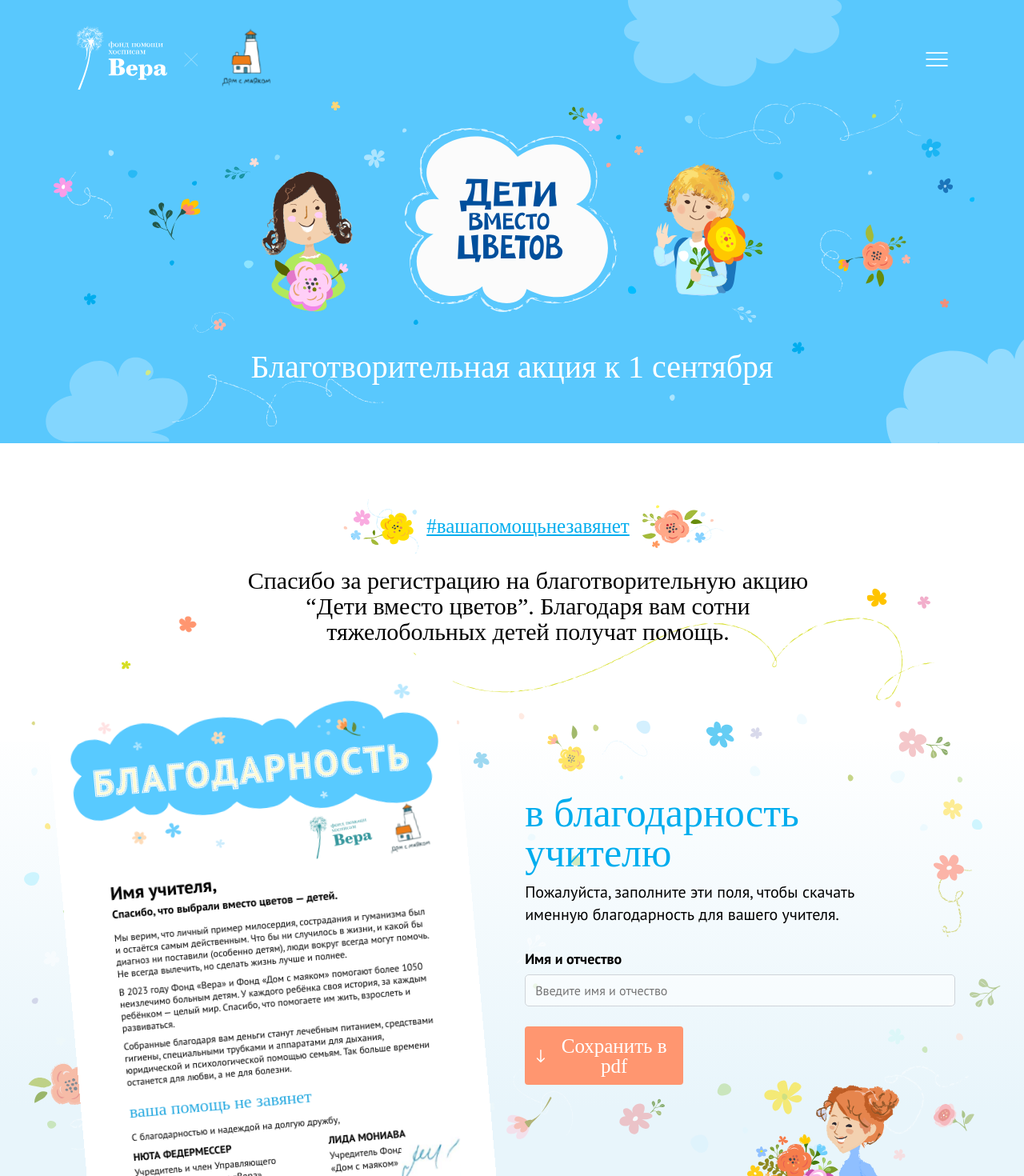
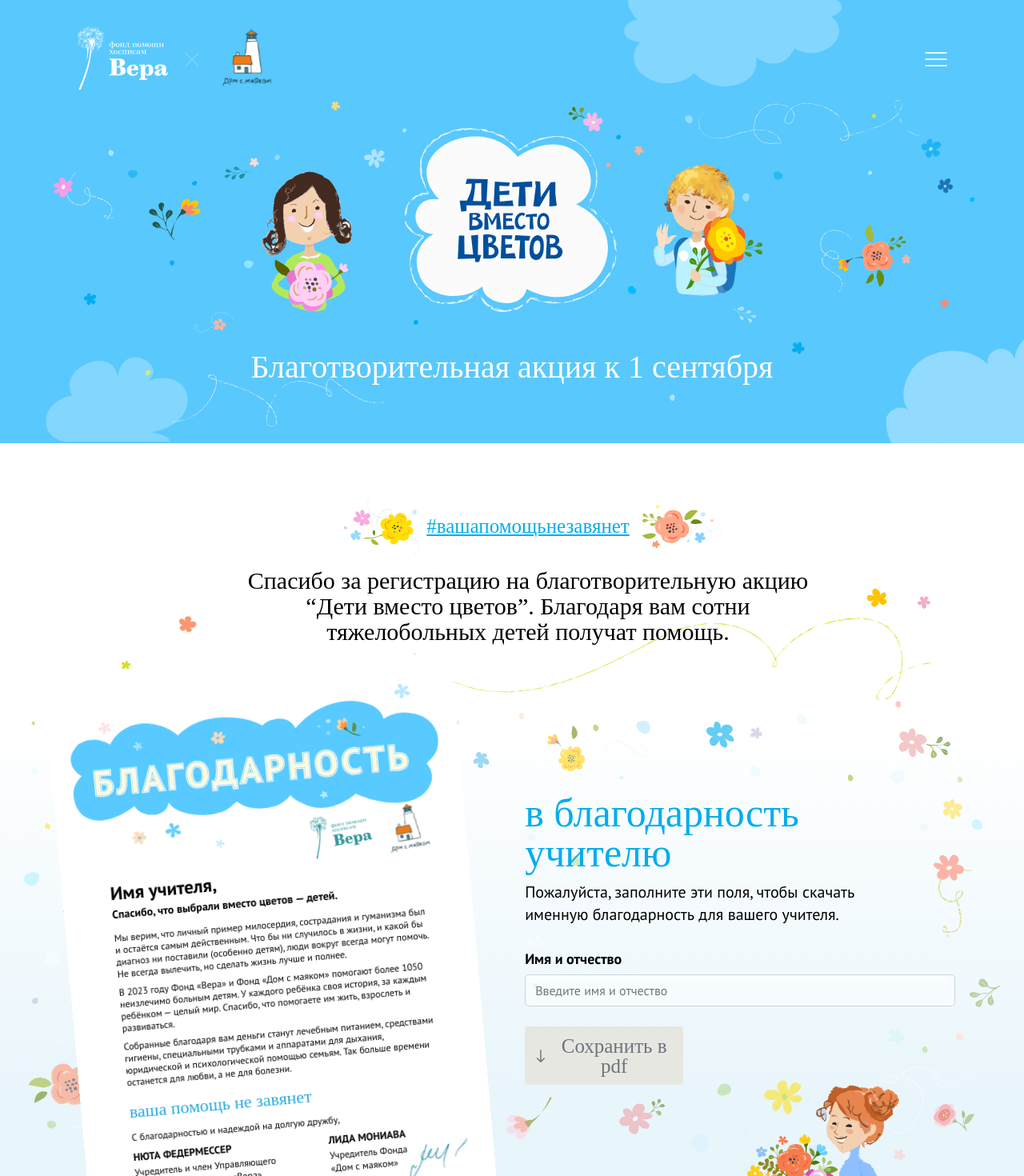
Before and after one commit to GlebMilovanov/dvc-fond-vera, a React (Create React App) app: page / in a window 1280 px wide. Shown: the top 1470 px of the page at 80% size. Built offline with nearby package versions, Linux system fonts and the light colour scheme.

Commit message:
feat: useForm hook

```diff
--- a/src/components/Footer/Footer.module.css
+++ b/src/components/Footer/Footer.module.css
@@ -3,7 +3,7 @@
   display: flex;
   justify-content: center;
   align-items: center;
-  padding: 12px 0;
+  padding: 12px 16px;
   color: #fff;
 }
 
--- a/src/components/Gratitude/Gratitude.module.css
+++ b/src/components/Gratitude/Gratitude.module.css
@@ -4,4 +4,5 @@
   background-image: url(../../images/gratitude-background-flowers.svg), url(../../images/gratitude-background-blue.svg);
   background-position: center top, bottom;
   background-repeat: no-repeat;
+  padding: 0 16px;
 }
--- a/src/components/Gratitude/GratitudeForm/GratitudeForm.module.css
+++ b/src/components/Gratitude/GratitudeForm/GratitudeForm.module.css
@@ -79,6 +79,9 @@
   background-color: #e7e7e1;
   color: #6c757d;
   cursor: default;
+}
+
+.disabled:hover {
   opacity: 1;
 }
 
--- a/src/components/Gratitude/GratitudeForm/index.js
+++ b/src/components/Gratitude/GratitudeForm/index.js
@@ -1,19 +1,16 @@
 import styles from './GratitudeForm.module.css';
 import saveActive from './images/save-active.svg';
-import saveDisabled from './images/save-disabled.svg'
-import teacher from './images/teacher.svg'
+import saveDisabled from './images/save-disabled.svg';
+import teacher from './images/teacher.svg';
+import { useForm } from '../../../hooks/useForm';
 
-export const GratitudeForm = ({ onNameChange, downloadPDF }) => {
-  const handleChange = event => {
-    setTimeout(() => {
-      onNameChange(event.target.value);
-    }, 1000);
-  };
+export const GratitudeForm = ({ name, onNameChange, downloadPDF }) => {
+  const initialValues = { name };
 
-  const handleSubmit = (event) => {
-    event.preventDefault()
-    downloadPDF()
-  }
+  const { values, isValid, formRef, handleChange, handleSubmit } = useForm(
+    initialValues,
+    downloadPDF
+  );
 
   return (
     <div className={styles.container}>
@@ -22,11 +19,12 @@ export const GratitudeForm = ({ onNameChange, downloadPDF }) => {
         Пожалуйста, заполните эти поля, чтобы скачать именную благодарность для
         вашего учителя.
       </p>
-      <form className={styles.form} onSubmit={handleSubmit}>
+      <form ref={formRef} className={styles.form} onSubmit={handleSubmit}>
         <label className={styles.inputName} htmlFor="name">
           Имя и отчество
         </label>
         <input
+          value={values.name}
           className={styles.input}
           id="name"
           name="name"
@@ -35,14 +33,21 @@ export const GratitudeForm = ({ onNameChange, downloadPDF }) => {
           required
           minLength={3}
           maxLength={40}
-          onChange={handleChange}
+          onChange={(e) => handleChange(e, onNameChange)}
         ></input>
-        <button className={`${styles.submitButton}`}>
-          <img src={saveActive} alt="стрелка" className={styles.arrow} />
+        <button
+          className={`${styles.submitButton} ${isValid ? '' : styles.disabled}`}
+          disabled={!isValid}
+        >
+          <img
+            src={isValid ? saveActive : saveDisabled}
+            alt="стрелка"
+            className={styles.arrow}
+          />
           <span>Сохранить в pdf</span>
         </button>
       </form>
-      <img src={teacher} alt='учительница' className={styles.teacher}/>
+      <img src={teacher} alt="учительница" className={styles.teacher} />
     </div>
   );
 };
--- a/src/components/Gratitude/GratitudePreview/GratitudePreview.module.css
+++ b/src/components/Gratitude/GratitudePreview/GratitudePreview.module.css
@@ -117,6 +117,6 @@
 .signatureMoniavaImage {
   position: absolute;
   top: 15px;
-  right: -10px;
+  right: -20px;
   transform: rotate(5deg);
 }
--- a/src/components/Gratitude/index.js
+++ b/src/components/Gratitude/index.js
@@ -9,7 +9,12 @@ import { GratitudePDF } from './GratitudePDF';
 export const Gratitude = () => {
   const [teacherName, setTeacherName] = useState('');
 
-  const formatFilename = (name) => `благодарность_${name.split(' ').join('_')}.pdf`;
+  const resetValues = () => {
+    setTeacherName('')
+  }
+
+  const formatFilename = name =>
+    `благодарность_${name.split(' ').join('_')}.pdf`;
 
   const downloadPDF = useCallback(() => {
     const filename = formatFilename(teacherName);
@@ -29,17 +34,18 @@ export const Gratitude = () => {
     const pdfElement = document.createElement('div');
     pdfElement.innerHTML = htmlString;
 
-    html2pdf()
-      .set(opt)
-      .from(pdfElement)
-      .outputPdf()
-      .save();
+    html2pdf().set(opt).from(pdfElement).outputPdf().save();
+    resetValues()
   }, [teacherName]);
 
   return (
     <section className={styles.gratitude}>
       <GratitudePreview name={teacherName} />
-      <GratitudeForm onNameChange={setTeacherName} downloadPDF={downloadPDF} />
+      <GratitudeForm
+        name={teacherName}
+        onNameChange={setTeacherName}
+        downloadPDF={downloadPDF}
+      />
     </section>
   );
 };
--- a/src/components/Header/Header.module.css
+++ b/src/components/Header/Header.module.css
@@ -1,15 +1,29 @@
 .header {
+  width: 100%;
+  position: fixed;
+  top: 25px;
+  left: 50%;
+  transform: translateX(-50%);
+  display: flex;
+  align-items: center;
+  justify-content: center;
+  transition: all 0.1s linear;
+}
+
+.scrolled {
+  background-color: rgba(89, 200, 253, 0.9);
+  top: 0;
+  z-index: 1000;
+}
+
+.container {
   max-width: 1120px;
   width: 100%;
-  padding: 7px 15px;
+  padding: 7px 16px;
   box-sizing: border-box;
   display: flex;
   align-items: center;
   justify-content: space-between;
-  position: fixed;
-  top: 25px;
-  left: 50%;
-  transform: translateX(-50%);
 }
 
 .logoContainer {
--- a/src/components/Header/index.js
+++ b/src/components/Header/index.js
@@ -3,9 +3,26 @@ import logoVera from '../../images/logo-vera.svg';
 import logoX from '../../images/x.svg';
 import logoDom from '../../images/logo-dom.svg';
 
+import { useState, useEffect } from 'react';
+
 export const Header = () => {
+  const [isScrolled, setIsScrolled] = useState(false);
+
+  useEffect(() => {
+    const handleScroll = () => {
+      setIsScrolled(window.scrollY > 100);
+    };
+
+    window.addEventListener('scroll', handleScroll);
+
+    return () => {
+      window.removeEventListener('scroll', handleScroll);
+    };
+  }, []);
+
   return (
-    <header className={styles.header}>
+    <header className={`${styles.header} ${isScrolled ? styles.scrolled : ''}`}>
+      <div className={styles.container}>
         <div className={styles.logoContainer}>
           <a
             href="https://fondvera.ru/"
@@ -34,6 +51,7 @@ export const Header = () => {
           </a>
         </div>
         <button className={styles.burger}></button>
+      </div>
     </header>
   );
 };
--- a/src/components/Hero/Hero.module.css
+++ b/src/components/Hero/Hero.module.css
@@ -5,7 +5,7 @@
   flex-direction: column;
   justify-content: center;
   align-items: center;
-  padding: 160px 0 70px;
+  padding: 160px 16px 70px;
   background-image: url(../../images/hero-background.svg),
     linear-gradient(#59c8fd, #59c8fd),
     radial-gradient(
@@ -16,6 +16,7 @@
 
   background-repeat: no-repeat;
   background-position: center;
+  box-sizing: border-box;
 }
 
 .logoContainer {
--- a/src/components/ThankYou/ThankYou.module.css
+++ b/src/components/ThankYou/ThankYou.module.css
@@ -1,5 +1,5 @@
 .thankYou {
-  padding: 70px 0 70px;
+  padding: 70px 16px 70px;
   display: flex;
   flex-direction: column;
   align-items: center;
--- a/src/components/WhatNext/WhatNext.module.css
+++ b/src/components/WhatNext/WhatNext.module.css
@@ -4,7 +4,7 @@
   align-items: center;
   background-image: url(../../images/what-next-background-clouds.svg),
     url(../../images/what-next-background-blue.svg);
-  padding: 110px 0 57px;
+  padding: 110px 16px 57px;
   color: #fff;
   gap: 47px;
   background-repeat: no-repeat;
@@ -88,3 +88,9 @@ margin-top: -40px;
 .girls {
   margin-left: -2px;
 }
+
+@media (max-width: 1280px) {
+  .girls {
+    display: none;
+  }
+}
--- /dev/null
+++ b/src/hooks/useForm.js
@@ -0,0 +1,45 @@
+import { useState, useRef, useEffect } from 'react';
+
+export const useForm = (initialValues, downloadPDF) => {
+  const [values, setValues] = useState(initialValues);
+  const [isValid, setIsValid] = useState(false);
+  const [isSubmitted, setIsSubmitted] = useState(false);
+  const formRef = useRef();
+
+  const handleChange = (event, handler) => {
+    const newValue = event.target.value;
+    handler(newValue);
+    setValues({
+      ...values,
+      [event.target.name]: newValue,
+    });
+
+    if (formRef.current) {
+      setIsValid(formRef.current.checkValidity());
+    }
+  };
+
+  const handleSubmit = event => {
+    event.preventDefault();
+    if (isValid) {
+      downloadPDF();
+      setIsSubmitted(true);
+    }
+  };
+
+  useEffect(() => {
+    if (isSubmitted) {
+      setValues(initialValues);
+      setIsValid(false);
+      setIsSubmitted(false);
+    }
+  }, [isSubmitted, initialValues]);
+
+  return {
+    values,
+    isValid,
+    formRef,
+    handleChange,
+    handleSubmit,
+  };
+};
```
Lines whose indentation alone changed are shown as unchanged.
